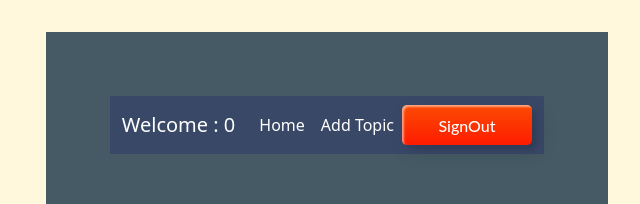
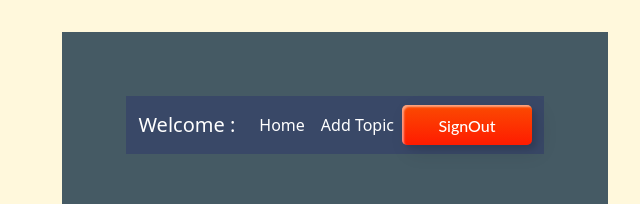
Before and after one commit to rianrishu/automated_project_registration, a React (Create React App) app in the folder frontend/automated_project_registration/: page /user/homepage in a window 1280 px wide. Shown: the top 204 px of the page, without its empty margins (640-1280 px from the left). Built offline with nearby package versions, Linux system fonts and the light colour scheme; no server answers.

Commit message:
Fivth Step Towards Success

```diff
--- a/frontend/automated_project_registration/src/App.js
+++ b/frontend/automated_project_registration/src/App.js
@@ -18,15 +18,6 @@ import { useLocation, useHistory,Link } from 'react-router-dom'
 import { useEffect, useState ,useContext} from 'react';
 
  function App() {
-  const history=useHistory();
-  let location = useLocation();
-  const [batch,setbatch]=useState();
-  useEffect(()=>{
-    if(location.state!=undefined)
-      setbatch(location.state.batch)
-  },[batch])
-
-
   // useEffect(async ()=>{
   //   fetch('/student/user-in-homepage/')
   //   .then((response) => response.json())
@@ -51,7 +42,7 @@ import { useEffect, useState ,useContext} from 'react';
           <UserLogin />
           </Route>
           <Route exact path="/admin/login">
-          <AdminLogin/>
+          <AdminLogin />
           </Route>
           {/* <Route exact path="/faculty/signup">
           <FacultySignup/>
@@ -60,13 +51,13 @@ import { useEffect, useState ,useContext} from 'react';
           <UserSignup/>
           </Route>
           <Route exact path="/user/newtopic">
-          <UserNewTopic batch={batch}/>
+          <UserNewTopic />
           </Route>
           {/* <Route exact path="/user/homepage">
           <UserHome batch={batch}/>
           </Route> */}
           <Route path="/user/homepage" >
-          <UserHome   batch={batch}/>
+          <UserHome   />
         </Route>
           {/* <Route exact path="/admin/signup">
           <AdminSignup/>
--- a/frontend/automated_project_registration/src/Components/Login/UserLogin.js
+++ b/frontend/automated_project_registration/src/Components/Login/UserLogin.js
@@ -1,11 +1,8 @@
 import React,{useState,useContext} from 'react'
 import { useLocation, useHistory,Link } from 'react-router-dom'
 import '../../CSS/Login.css'
-import MiniContext from '../../Context/MiniContext';
-function UserLogin() {
+function UserLogin(props) {
   const history=useHistory();
-  const context=useContext(MiniContext);
-  const {batch,setbatch}=context;
   const [credentials, setcred] = useState({ "batch":" ","password":" "})
   const handlesubmit=async()=>{
 
@@ -18,8 +15,6 @@ function UserLogin() {
         })
         const json = await response.json();
         if(response.status==202){
-        setbatch(credentials.batch);
-    console.log(batch,credentials.batch)
      history.push({
       pathname: '/user/homepage',
       state: { batch:credentials.batch}
@@ -47,11 +42,6 @@ function UserLogin() {
       <label>Password</label>
     </div>
     <Link to="#" onClick={handlesubmit}>
-      {/* <span></span>
-      <span></span>
-      <span></span>
-      <span></span> */}
-      {/* Submit */}
       <div className='d-flex justify-content-center'>
     <button className='custom-btn btn-9' >
       Submit
--- a/frontend/automated_project_registration/src/Components/User/Navbar.js
+++ b/frontend/automated_project_registration/src/Components/User/Navbar.js
@@ -36,7 +36,7 @@ function Navbar({batch}) {
               </Link>
             </li>
             <li className="nav-item">
-              <Link className="nav-link active" to="/user/newtopic" state={{ "batch": batch1 }}>
+              <Link className="nav-link active" to={{pathname:"/user/newtopic",state:batch1}}>
                 Add Topic
               </Link>
             </li>
--- a/frontend/automated_project_registration/src/Components/User/UserHome.js
+++ b/frontend/automated_project_registration/src/Components/User/UserHome.js
@@ -1,34 +1,35 @@
 import React, { useEffect, useState, useContext } from "react";
-import { useHistory } from "react-router-dom";
+import { useHistory,useLocation } from "react-router-dom";
 import Cards from "../Cards";
 import Navbar from "./Navbar";
 import '../../CSS/Sidenav.css'
 import { HashLink as Link } from 'react-router-hash-link';
-function UserHome({batch}) {
+function UserHome() {
   let history = useHistory()
+  let location=useLocation();
   const [topics,setopic]=useState([]);
-  const [batch1,setbatch]=useState(0)
+  const [batch,setbatch]=useState(null)
   const select_topic=async (id)=>{
     const response = await fetch("http://localhost:8000/student/gettopics/", {
       method: "POST",
       headers: {
         'Content-Type': 'application/json',
       },
-      body: JSON.stringify({ "batchid":batch,"name":id })
+      body: JSON.stringify({ "batchid":"1","name":id })
     })
     const json = await response.json();
     console.log(json)
   }
   useEffect(async () => {
-    if(batch!=undefined){
-      setbatch(batch)
+
+    if(location.state!=undefined){
+      setbatch(location.state.batch);
       }
     const response = await fetch("http://localhost:8000/student/gettopics/", {
       method: "POST",
       headers: {
         'Content-Type': 'application/json',
-      },
-      // body: JSON.stringify({ "batch":props.batch.batch })
+      }
     })
     // fetch('http://localhost:8000/student/user-in-homepage/')
     // .then((response) => response.json())
@@ -44,12 +45,12 @@ function UserHome({batch}) {
       // .then(data => {console.log(data)})
     const json = await response.json();
     setopic(json.msg);
-  }, [batch]);
+  }, []);
 
   return (
 <>
  <section id="sidenavhead">
- <header> <Navbar  batch={batch1}/></header>
+ <header> <Navbar  batch={batch}/></header>
 
  <nav id="sidenav">
    <ul>
--- a/frontend/automated_project_registration/src/Components/User/UserNewTopic.js
+++ b/frontend/automated_project_registration/src/Components/User/UserNewTopic.js
@@ -1,16 +1,21 @@
-import React,{useState,useContext} from 'react'
+import React,{useState,useContext, useEffect} from 'react'
 import MiniContext from '../../Context/MiniContext';
-import { Link } from 'react-router-dom'
-function UserNewTopic(props) {
+import { Link, useLocation } from 'react-router-dom'
+function UserNewTopic() {
     const [credentials, setcred] = useState({ "name":" ","description":" "})
+    let location=useLocation();
+    const [batch,setbatch]=useState(null)
+   useEffect(()=>{
+    if(location.state!=undefined)
+    setbatch(location.state)
+   },[])
     const handlesubmit=async()=>{
-       console.log(props.batch)
         const response = await fetch("http://localhost:8000/student/addnewtopic/", {
             method: 'POST',
             headers: {
               'Content-Type': 'application/json',
             },
-            body: JSON.stringify({ "name":credentials.name,"description":credentials.description,"selected_by":props.batch })
+            body: JSON.stringify({ "name":credentials.name,"description":credentials.description,"selected_by":batch })
           })
           const json = await response.json();
           if(response.status==200){
```
Also changed, not shown: 1 other file (tests, documents, lock files or other folders).
